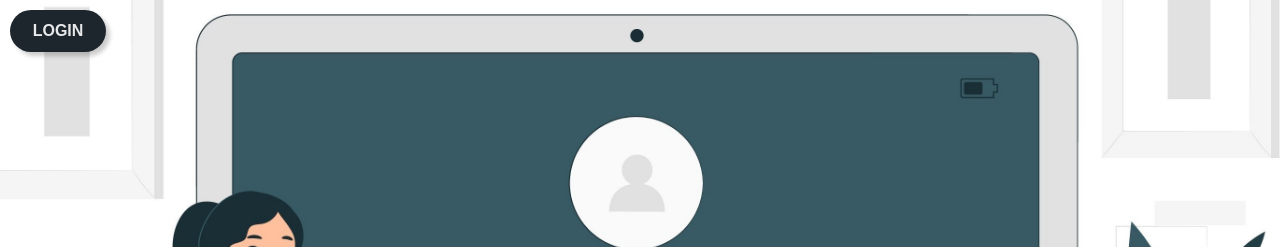
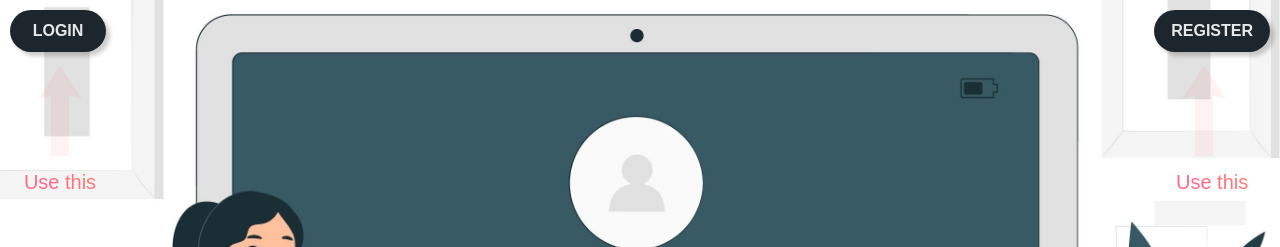
Before and after one commit to swekiiz/stupid-hack-6-frontend, a React (Create React App) app: page /login in a window 1280 px wide. Shown: the top 247 px of the page. Built offline with nearby package versions, Linux system fonts and the light colour scheme; no server answers.

Commit message:
last commit

```diff
--- a/src/components/NokiaButton.tsx
+++ b/src/components/NokiaButton.tsx
@@ -93,7 +93,7 @@ export const NokiaButton = ({ setValue, value }: NokiaButton) => {
   }
 
   return (
-    <GridContainer>
+    <GridContainer onClick={(e) => e.stopPropagation()}>
       {buttons.map((alphabets) => (
         <GridItem key={alphabets[0]}>
           <StyledButton
--- a/src/pages/login/Login.tsx
+++ b/src/pages/login/Login.tsx
@@ -1,4 +1,10 @@
-import { KeyboardArrowLeft, KeyboardArrowRight, SpaceBar } from '@mui/icons-material'
+import {
+  ArrowBackIosNewSharp,
+  ArrowRightAlt,
+  KeyboardArrowLeft,
+  KeyboardArrowRight,
+  SpaceBar,
+} from '@mui/icons-material'
 import {
   Box,
   Button,
@@ -9,6 +15,7 @@ import {
   Select,
   SelectChangeEvent,
   Typography,
+  styled,
   useTheme,
 } from '@mui/material'
 import axios from 'axios'
@@ -150,6 +157,26 @@ const hihi: {
   },
 ]
 
+const Img = styled('img')(() => ({
+  position: 'relative',
+  top: 30,
+  '@keyframes xxx': {
+    '0%': {
+      opacity: 1,
+      transform: 'rotate(-90deg)',
+    },
+    '50%': {
+      opacity: 0,
+      transform: 'rotate(-90deg)',
+    },
+    '100%': {
+      opacity: 1,
+      transform: 'rotate(-90deg)',
+    },
+  },
+  animation: 'xxx 1s infinite ease-in',
+}))
+
 export const Login = () => {
   const [index, setActiveStep] = useState<number>(0)
 
@@ -208,9 +235,7 @@ export const Login = () => {
 
   //   useEffect(() => console.log('data', data), [data])
 
-  const CollectionSize = MyCollection.length
-
-  const his = useNavigate()
+  const go = useNavigate()
 
   const theme = useTheme()
 
@@ -223,7 +248,7 @@ export const Login = () => {
 
   const clickkub = () => {
     if (data[user] === pass) {
-      his('/')
+      go('/')
       localStorage.setItem('user', user)
     } else {
       alert('Invalid username or password?')
@@ -232,18 +257,60 @@ export const Login = () => {
 
   return (
     <Box>
-      <Button
-        variant="contained"
+      <Box
         sx={{
           position: 'fixed',
           top: 10,
           left: 10,
           zIndex: 696969,
         }}
-        onClick={clickkub}
       >
-        Login
-      </Button>
+        <Button variant="contained" onClick={clickkub}>
+          Login
+        </Button>
+        <Box>
+          <Img src="hi.png" width="100px" />
+          <Typography
+            align="center"
+            sx={{
+              pt: 6,
+              fontSize: 20,
+              background: '-webkit-linear-gradient(45deg, #FE6B8B 30%, #FF8E53 90%)',
+              WebkitBackgroundClip: 'text',
+              WebkitTextFillColor: 'transparent',
+            }}
+          >
+            Use this
+          </Typography>
+        </Box>
+      </Box>
+      <Box
+        sx={{
+          position: 'fixed',
+          top: 10,
+          right: 10,
+          zIndex: 696969,
+        }}
+      >
+        <Button variant="contained" onClick={() => go('/register')}>
+          Register
+        </Button>
+        <Box>
+          <Img src="hi.png" width="100px" />
+          <Typography
+            align="center"
+            sx={{
+              pt: 6,
+              fontSize: 20,
+              background: '-webkit-linear-gradient(45deg, #FE6B8B 30%, #FF8E53 90%)',
+              WebkitBackgroundClip: 'text',
+              WebkitTextFillColor: 'transparent',
+            }}
+          >
+            Use this
+          </Typography>
+        </Box>
+      </Box>
       <Box>
         <Box
           sx={{
@@ -359,7 +426,7 @@ export const Login = () => {
         </Box>
         <MobileStepper
           activeStep={index}
-          steps={CollectionSize}
+          steps={MyCollection.length}
           backButton={
             <Button size="small" onClick={goToBackPicture} disabled={index === 0}>
               back
@@ -367,7 +434,7 @@ export const Login = () => {
             </Button>
           }
           nextButton={
-            <Button size="small" onClick={goToNextPicture} disabled={index === CollectionSize - 1}>
+            <Button size="small" onClick={goToNextPicture} disabled={index === MyCollection.length - 1}>
               Next
               {theme.direction !== 'rtl' ? <KeyboardArrowRight /> : <KeyboardArrowLeft />}
             </Button>
--- a/src/pages/register/Register.tsx
+++ b/src/pages/register/Register.tsx
@@ -119,6 +119,9 @@ export const Register = () => {
       </Half>
       <Box sx={{ position: 'absolute', bottom: '60px', left: '50%', transform: 'translateX(-50%)' }}>
         <Typography variant="h6">If you want to delete, press F5</Typography>
+        <Typography variant="h6" color="red">
+          password encription: plain text
+        </Typography>
       </Box>
     </Root>
   )
```
Also changed, not shown: public/hi.png (added).
